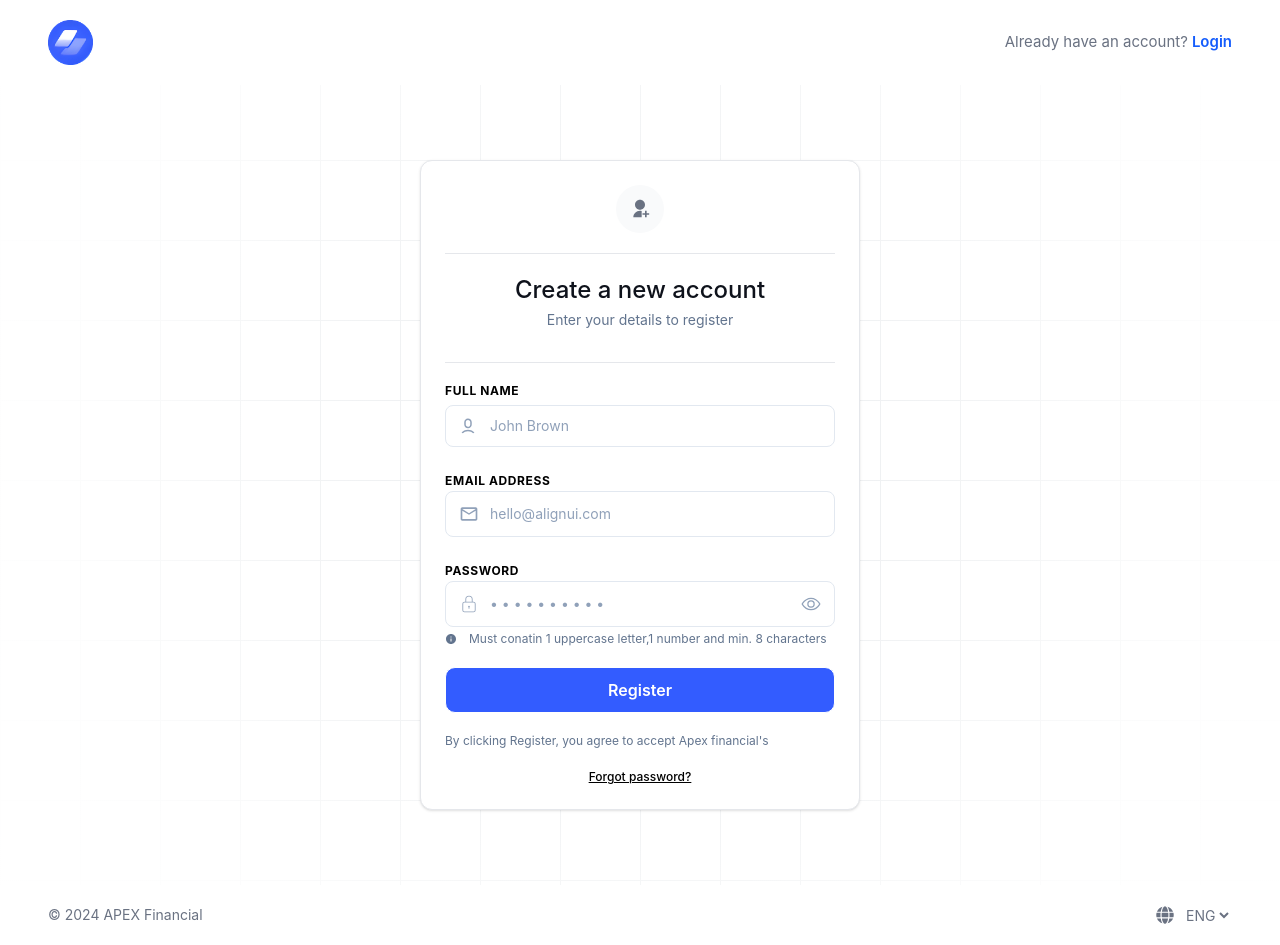
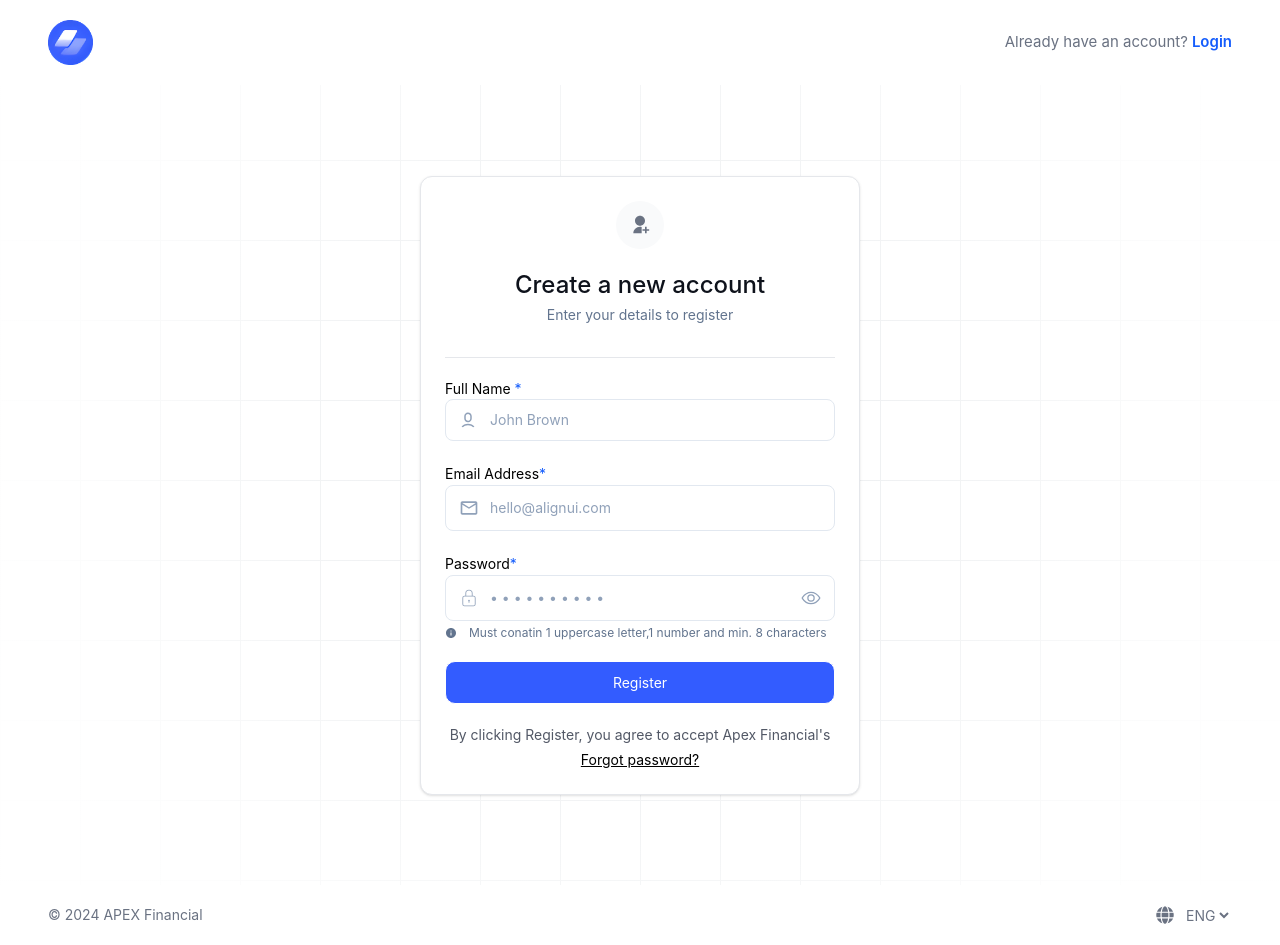
Before and after one commit to dieus-code/apex, a React (Vite) app: page /signup in a window 1280 px wide. Built offline with nearby package versions, Linux system fonts and the light colour scheme.

Commit message:
input update:required section

```diff
--- a/src/components/AuthCard.tsx
+++ b/src/components/AuthCard.tsx
@@ -13,8 +13,7 @@ const AuthCard = ({ icon, children }: AuthCardProps) => {
         {icon}
       </div>
 
-      {/* Divider */}
-      <div className="mb-5 h-px w-full bg-gray-200" />
+
 
       {/* Page-specific content */}
       {children}
--- a/src/components/buttons.tsx
+++ b/src/components/buttons.tsx
@@ -5,7 +5,7 @@ interface ButtonProps extends React.ButtonHTMLAttributes<HTMLButtonElement> {
 export default function Button({ children, ...props }: ButtonProps) {
   return (
     <button
-      className="w-full  bg-[#335CFF] hover:bg-[#2349E6] text-white font-semibold px-[10px] py-[10px] border transition duration-300 rounded-[10px]"
+      className="w-full  bg-[#335CFF] hover:bg-[#2349E6] text-white px-[10px] py-[10px] border transition duration-300 rounded-[10px] text-[14px]"
 
     >
       {children}
--- a/src/components/inputs.tsx
+++ b/src/components/inputs.tsx
@@ -20,9 +20,9 @@ export default function NewInputs(){
 
     <form className="space-y-5 align-items-center justify-center" action="#" method="POST">
         {/* name section */}
-    <div className="flex flex-col gap-1.5">
-            <label className="text-xs font-bold text-black uppercase tracking-wider">
-              Full Name
+    <div className="flex flex-col ">
+            <label className="text-[14px] text-black ">
+            Full Name <span className="text-blue-600">*</span>
             </label>
             <div className="relative flex items-center">
               <RiUser6Line className="absolute left-3.5 text-slate-400 text-lg pointer-events-none" />
@@ -37,8 +37,9 @@ export default function NewInputs(){
             </div>
           </div>
           {/* email section */}
-          <label className="text-xs font-bold text-black uppercase tracking-wider">
-              Email Address
+
+          <label className="text-[14px] text-black  ">
+              Email Address<span className="text-blue-600">*</span>
             </label>
              <div className="relative flex items-center">
 
@@ -55,8 +56,8 @@ export default function NewInputs(){
 
      {/* password */}
       <div>
-        <label className="text-xs font-bold text-black uppercase tracking-wider">
-              Password
+        <label className=" text-[14px]  text-black ">
+             Password<span className="text-blue-600">*</span>
             </label>
        <div className="relative flex items-center">
         {/* React Icon positioned absolutely */}
@@ -79,11 +80,11 @@ export default function NewInputs(){
         </div>
        <Button type="submit">Register</Button>
         {/* terms and conditions */}
-        <div  className="flex items-center gap-3 mt- text-xs text-slate-500"> <span><p>By clicking Register, you agree to accept Apex financial's</p ></span></div>
-         <a href="/reset-password" className="text-center text-xs font-medium text-black hover:text-indigo-500 transition-colors underline">
-                <p className="text-center">Forgot password?</p>
+        <div  > <span><p className="text-center text-[#525866] text-[14px] ">By clicking Register, you agree to accept Apex Financial's</p ></span>
+         <a href="/reset-password" className=" text-black hover:text-indigo-500 transition-colors underline">
+                <p className="text-center text-[14px] mt-1">Forgot password?</p>
               </a>
-
+      </div>
     </form>
     </>
     );
```
